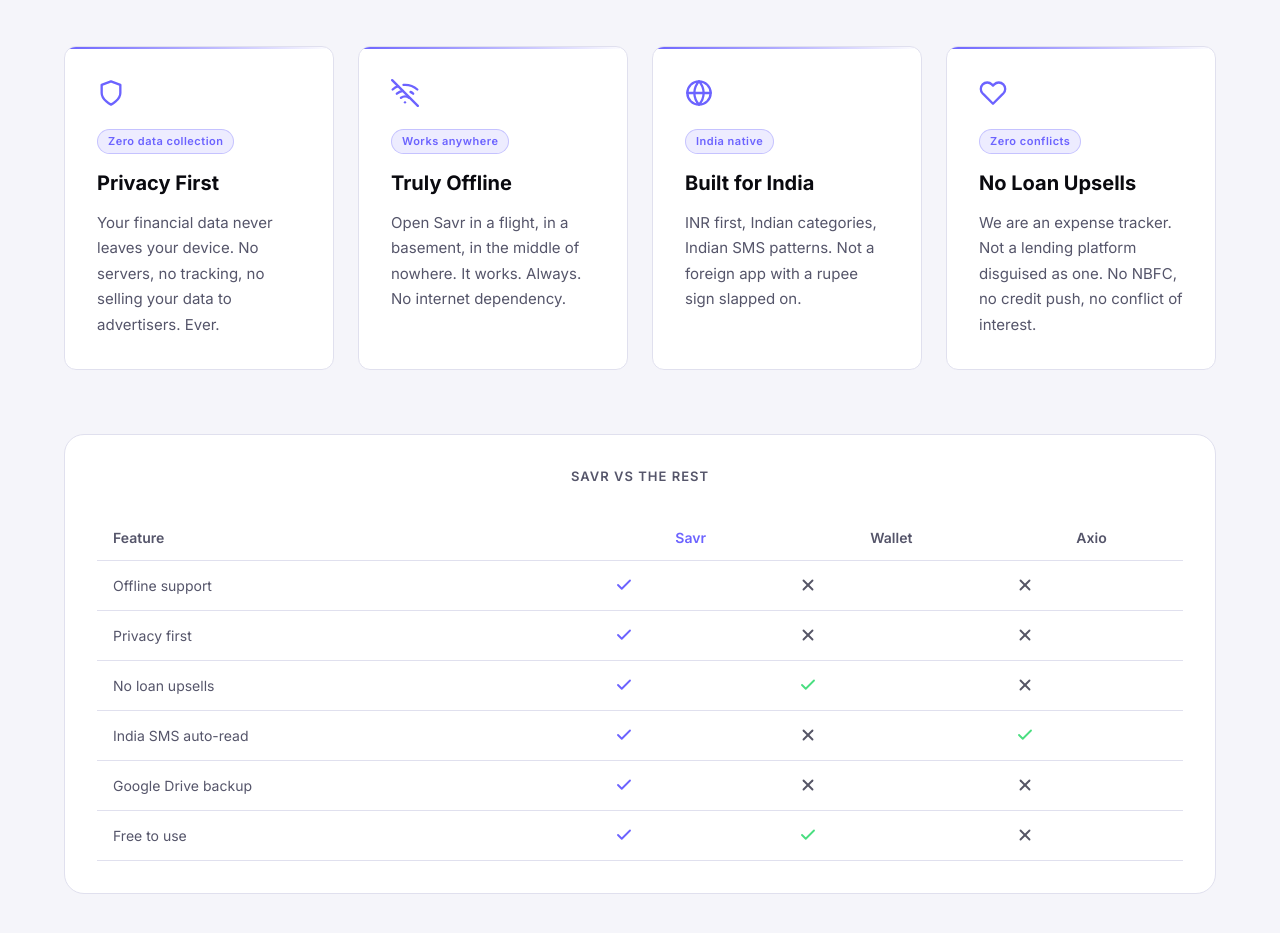
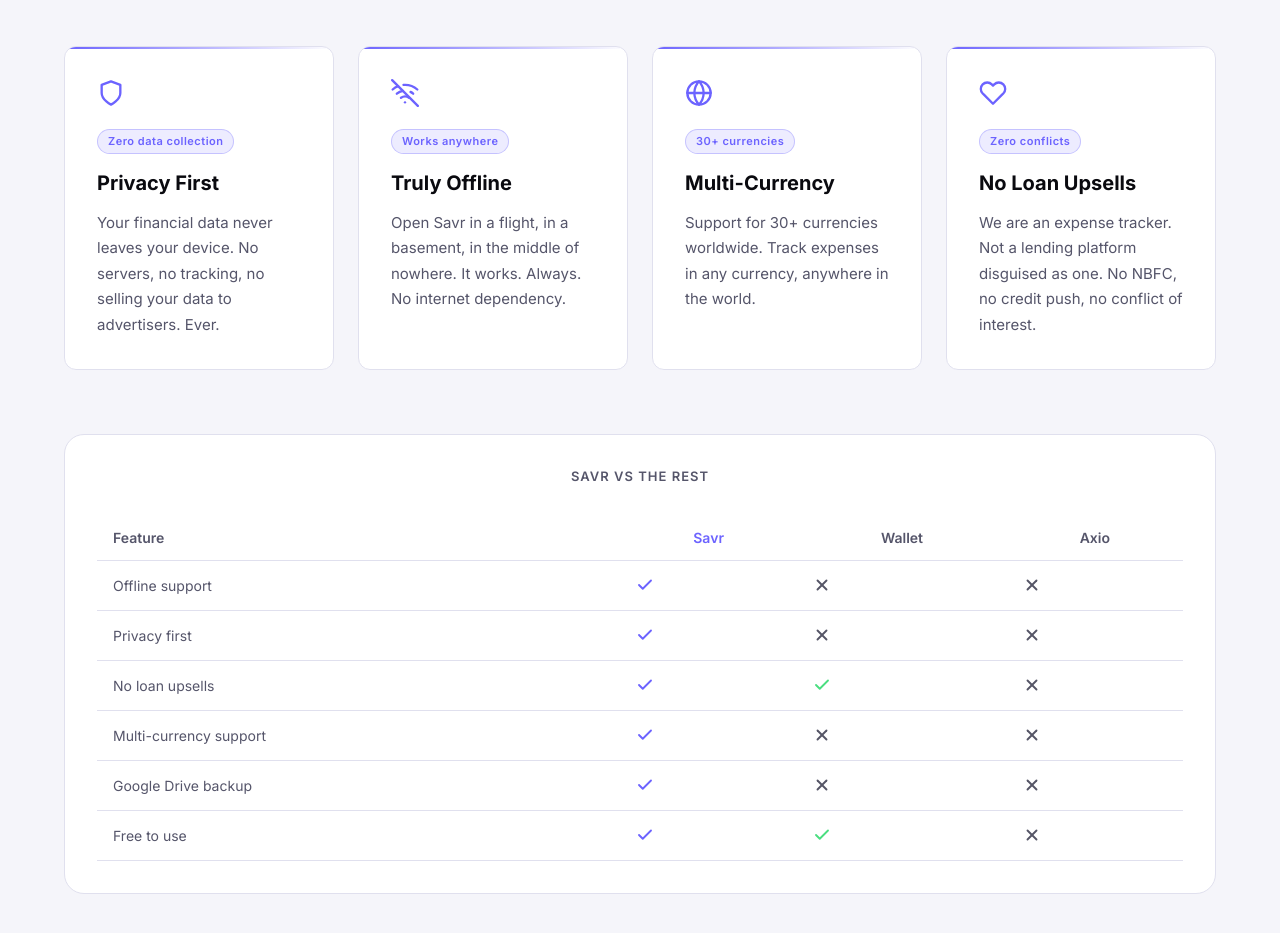
Before and after one commit to 007wary/savr-website, a Next.js app: page / in a window 1280 px wide. Shown: the part 2220-3153 px from the top of the page. Built offline with nearby package versions, Linux system fonts and the light colour scheme; no server answers; the database is empty.

Commit message:
feat: replace India-focused card with multi-currency for global audience

```diff
--- a/components/WhySavr.js
+++ b/components/WhySavr.js
@@ -26,9 +26,9 @@ export default function WhySavr() {
           <circle cx="12" cy="12" r="10"/><line x1="2" y1="12" x2="22" y2="12"/><path d="M12 2a15.3 15.3 0 014 10 15.3 15.3 0 01-4 10 15.3 15.3 0 01-4-10 15.3 15.3 0 014-10z"/>
         </svg>
       ),
-      title: 'Built for India',
-      description: 'INR first, Indian categories, Indian SMS patterns. Not a foreign app with a rupee sign slapped on.',
-      tag: 'India native',
+      title: 'Multi-Currency',
+      description: 'Support for 30+ currencies worldwide. Track expenses in any currency, anywhere in the world.',
+      tag: '30+ currencies',
     },
     {
       icon: (
@@ -120,7 +120,7 @@ export default function WhySavr() {
                   ['Offline support', true, false, false],
                   ['Privacy first', true, false, false],
                   ['No loan upsells', true, true, false],
-                  ['India SMS auto-read', true, false, true],
+                  ['Multi-currency support', true, false, false],
                   ['Google Drive backup', true, false, false],
                   ['Free to use', true, true, false],
                 ].map(([label, ...vals]) => (
```
